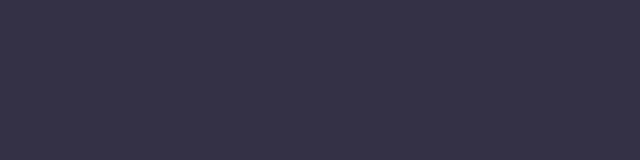
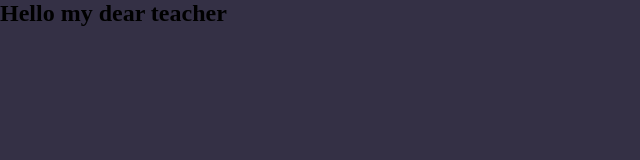
Before and after one commit to Codingboy112/HYDRA, a plain HTML site: page index.html in a window 1280 px wide. Shown: the whole page, without its empty margins (0-640 px from the left). Drawn offline with Linux system fonts and the light colour scheme.

Commit message:
my changes

```diff
--- a/index.html
+++ b/index.html
@@ -7,6 +7,10 @@
     <link rel="stylesheet" href="./css/style.css">
 </head>
 <body>
-
+    <section class="something">
+        <div class="divs">
+            <h1>Hello my dear teacher</h1>
+        </div>
+    </section>
 </body>
 </html>
```
